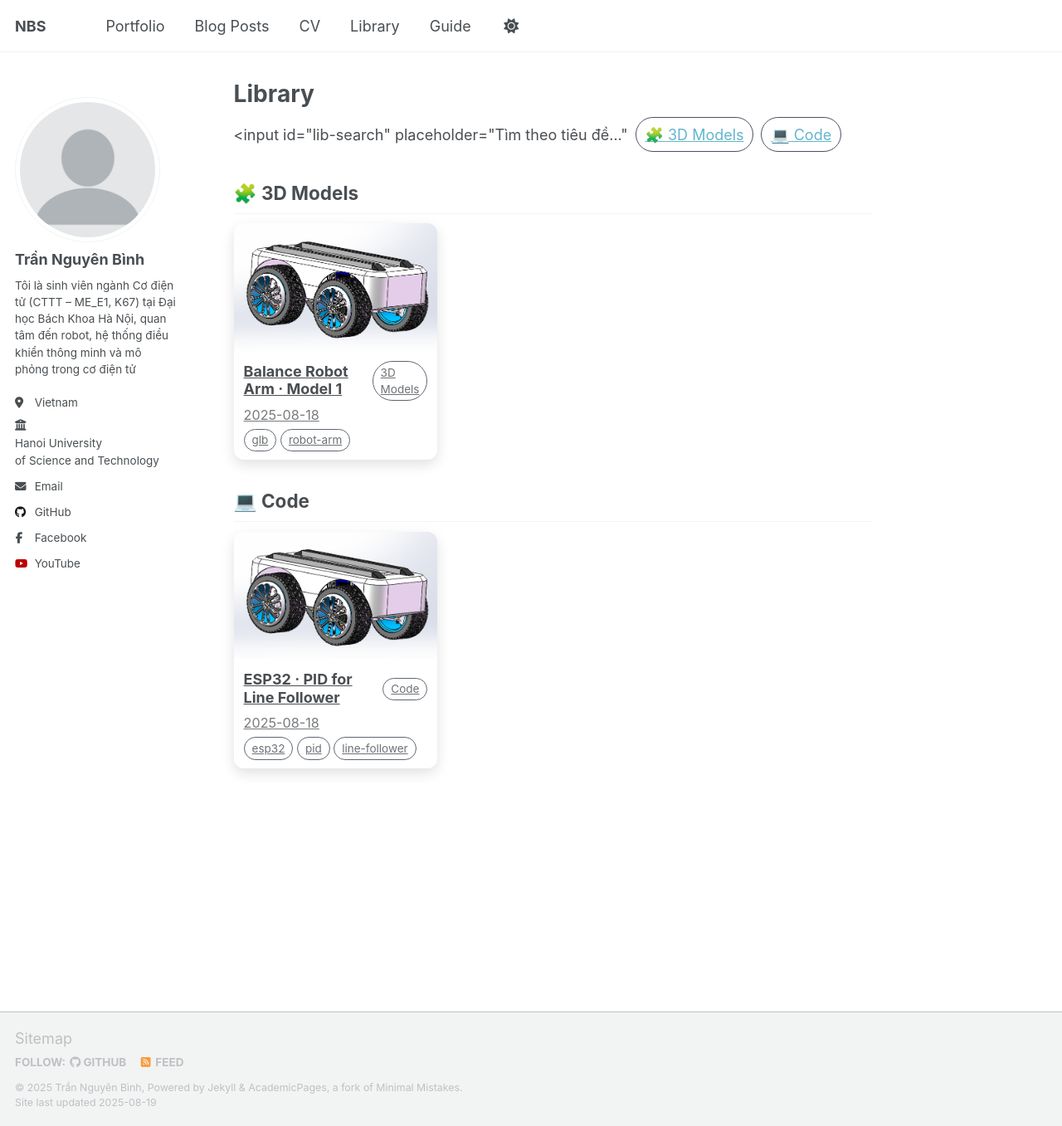
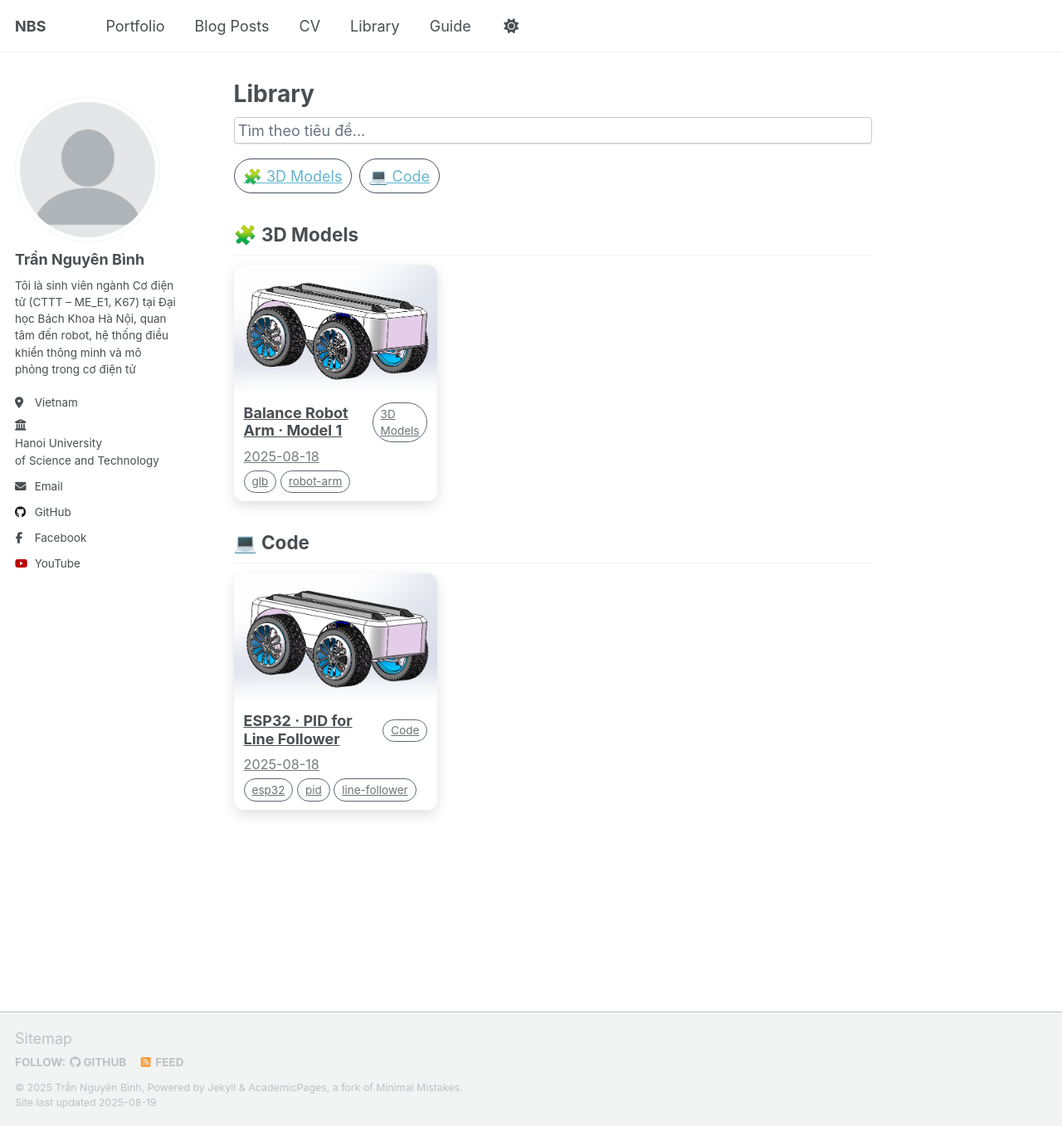
Before and after one commit to nguyenbinh-shark/nguyenbinh-shark.github.io, a Jekyll site: the page built from _pages/library.md, in a window 1280 px wide and 1357 px high. Shown: the whole window at 83% size. Built offline with Jekyll 4.4.1, drawn with Linux system fonts in a browser that asks for light colours; a script that is not in the unit is left out.

Commit message:
Update library.md

```diff
--- a/_pages/library.md
+++ b/_pages/library.md
@@ -11,7 +11,7 @@ layout: single
 {% endif %}
 
 <div style="display:flex;gap:.5rem;flex-wrap:wrap;align-items:center;margin:0 0 1rem 0">
-  <input id="lib-search" placeholder="Tìm theo tiêu đề..."
+  <input id="lib-search" placeholder="Tìm theo tiêu đề...">
   {% for t in site.data.library_types %}
     {% assign has = all | where: "type", t.key | size %}
     {% if has > 0 %}
```
